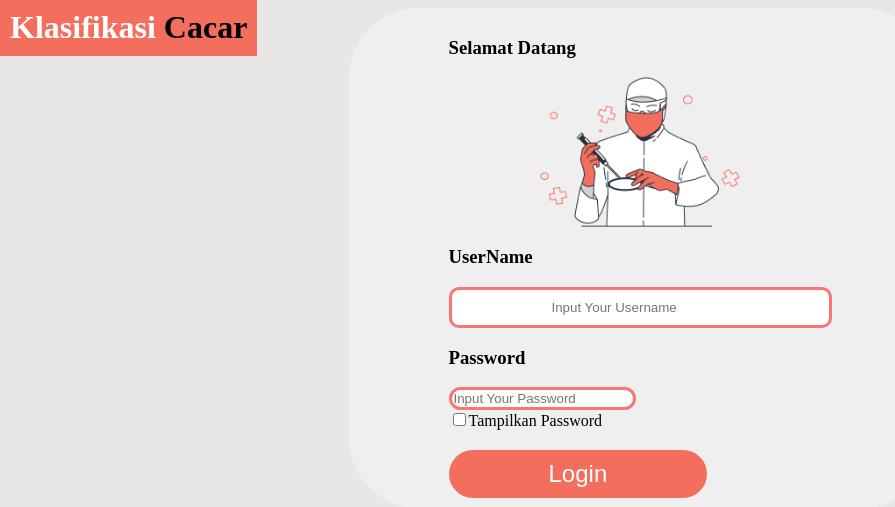
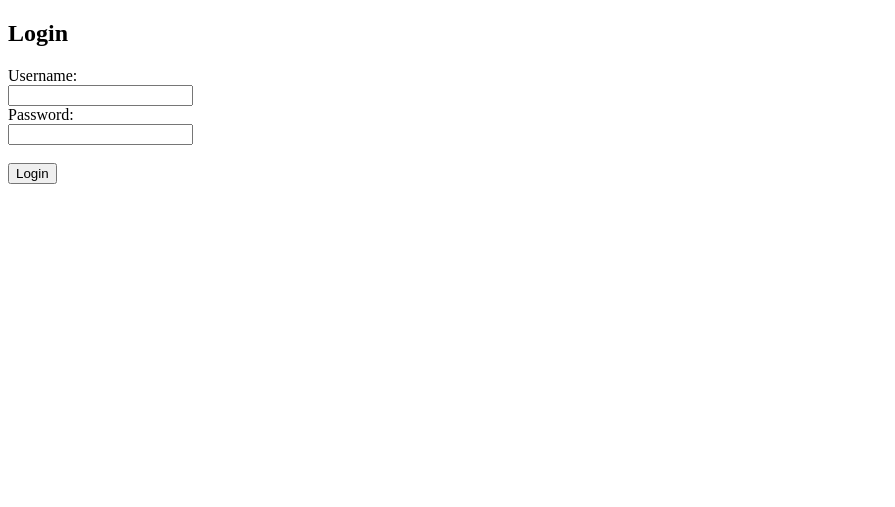
Before and after one commit to Rafaeltans/TA, a Flask app: page / in a window 1280 px wide. Shown: the top 507 px of the page, without its empty margins (0-895 px from the left). Run offline with Flask 3, Linux system fonts and the light colour scheme.

Commit message:
progress

```diff
--- a/app.py
+++ b/app.py
@@ -1,17 +1,55 @@
-from flask import Flask, render_template, request, jsonify
+from flask import Flask, render_template, request, jsonify, url_for, redirect, session
 from tensorflow.keras.models import load_model
 import cv2
 import numpy as np
 
 app = Flask(__name__)
+app.secret_key = 'secret_key'
 model = load_model('C:/Users/WINDOWS/Documents/TA/Referensi TA/Code/model5.h5')
 
 # Definisi kelas yang sesuai dengan indeks prediksi
 classes = ['Chickenpox', 'Cowpox', 'Healthy', 'Monkeypox']
 
+users = {
+    'user1': 'password1',
+    'user2': 'password2'
+}
+
+# Fungsi dekorator untuk memeriksa apakah pengguna telah login sebelum mengakses halaman tertentu
+@app.before_request
+def check_login():
+    allowed_routes = ['index', 'login']
+    if request.endpoint not in allowed_routes and 'username' not in session:
+        return redirect(url_for('login'))
+
 @app.route('/', methods=['GET'])
 def index():
-    return render_template('login.html')
+    username = session.get('username', None)  # Ambil nama pengguna dari session
+    return render_template('logintest.html', username=username)  # Teruskan nama pengguna ke template HTML
+
+@app.route('/login', methods=['GET', 'POST'])
+def login():
+    if request.method == 'POST':
+        username = request.form['username']
+        password = request.form['password']
+        if username in users and users[username] == password:
+            session['username'] = username
+            return redirect(url_for('dashboard'))
+        else:
+            return 'Invalid username or password. <a href="/login">Try again</a>'
+    return render_template('logintest.html')
+
+@app.route('/logout')
+def logout():
+    session.pop('username', None)
+    return redirect(url_for('login'))
+
+@app.route('/dashboard', methods=['GET'])
+def dashboard():
+    if 'username' not in session:
+        return redirect(url_for('login'))
+    username = session.get('username')
+    return render_template('dashboard.html', username=username)
 
 @app.route('/index1', methods=['GET'])
 @app.route('/predict', methods=['POST'])
--- a/templates/index.html
+++ b/templates/dashboard.html
@@ -9,12 +9,14 @@
 </head>
 <body>
     <h1>Klasifikasi</h1>
+    <p>Welcome, {{ username }}</p>
     <img src="{{ url_for('static', filename='bro1.png') }}" alt="" id="gambarDashboard">
 
     <div id="backgroundDashboard">
         <h2>Yuk, Mulai Klasifikasi</h2>
         <a href="/index1">Go to Index 1</a>
         <a href="/index1">Go to Index 1</a>
+        <a href="/logout">Logout</a>
     </div>
 
 </body>
--- /dev/null
+++ b/templates/logintest.html
@@ -0,0 +1,18 @@
+<!DOCTYPE html>
+<html lang="en">
+<head>
+    <meta charset="UTF-8">
+    <meta name="viewport" content="width=device-width, initial-scale=1.0">
+    <title>Login</title>
+</head>
+<body>
+    <h2>Login</h2>
+    <form action="/login" method="post">
+        <label for="username">Username:</label><br>
+        <input type="text" id="username" name="username"><br>
+        <label for="password">Password:</label><br>
+        <input type="password" id="password" name="password"><br><br>
+        <input type="submit" value="Login">
+    </form>
+</body>
+</html>
```
